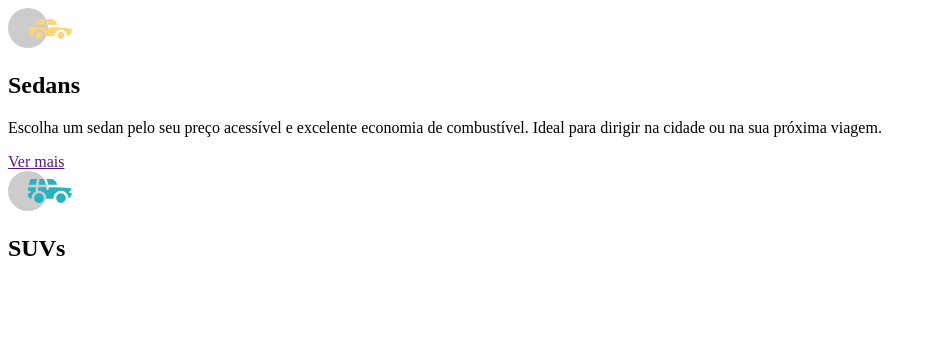
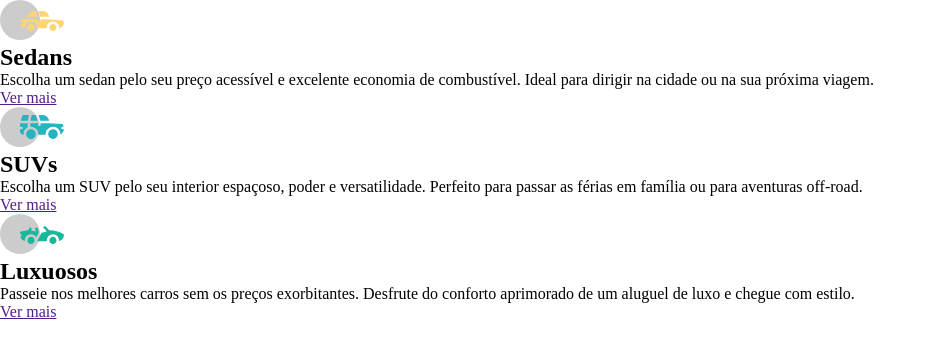
Before and after one commit to snowcass/carros, a plain HTML site: page index.html in a window 1280 px wide. Shown: the whole page, without its empty margins (0-944 px from the left). Drawn offline with Linux system fonts and the light colour scheme.

Commit message:
Estrutura do CSS

```diff
--- a/index.html
+++ b/index.html
@@ -4,6 +4,7 @@
     <meta charset="UTF-8">
     <meta http-equiv="X-UA-Compatible" content="IE=edge">
     <meta name="viewport" content="width=device-width, initial-scale=1.0">
+    <link rel="stylesheet" href="style.css">
     <title>Carros</title>
 </head>
 <body>
@@ -18,15 +19,15 @@
         <section class="suvs">
             <img src="./imagens/icon-suvs.svg" alt="carro suv">
             <h2>SUVs</h2>
-            <p></p>
-            <a href=""></a>
+            <p>Escolha um SUV pelo seu interior espaçoso, poder e versatilidade. Perfeito para passar as férias em família ou para aventuras off-road.</p>
+            <a href="">Ver mais</a>
         </section>
 
         <section class="luxuosos">
-            <img src="" alt="">
-            <h2></h2>
-            <p></p>
-            <a href=""></a>
+            <img src="./imagens/icon-luxury.svg" alt="carro de luxo">
+            <h2>Luxuosos</h2>
+            <p>Passeie nos melhores carros sem os preços exorbitantes. Desfrute do conforto aprimorado de um aluguel de luxo e chegue com estilo.</p>
+            <a href="">Ver mais</a>
         </section>
     </main>
 </body>
--- /dev/null
+++ b/style.css
@@ -0,0 +1,13 @@
+* {
+    margin: 0;
+    padding: 0;
+    box-sizing: border-box;
+}
+
+:root {
+    --orange: #e38826;
+    --cyan: #006970;
+    --dark-cyan: #004241;
+    --gray: #f2f2f2;
+    --transparent-white: rgba(255, 255, 255, 0.75);
+}
```
